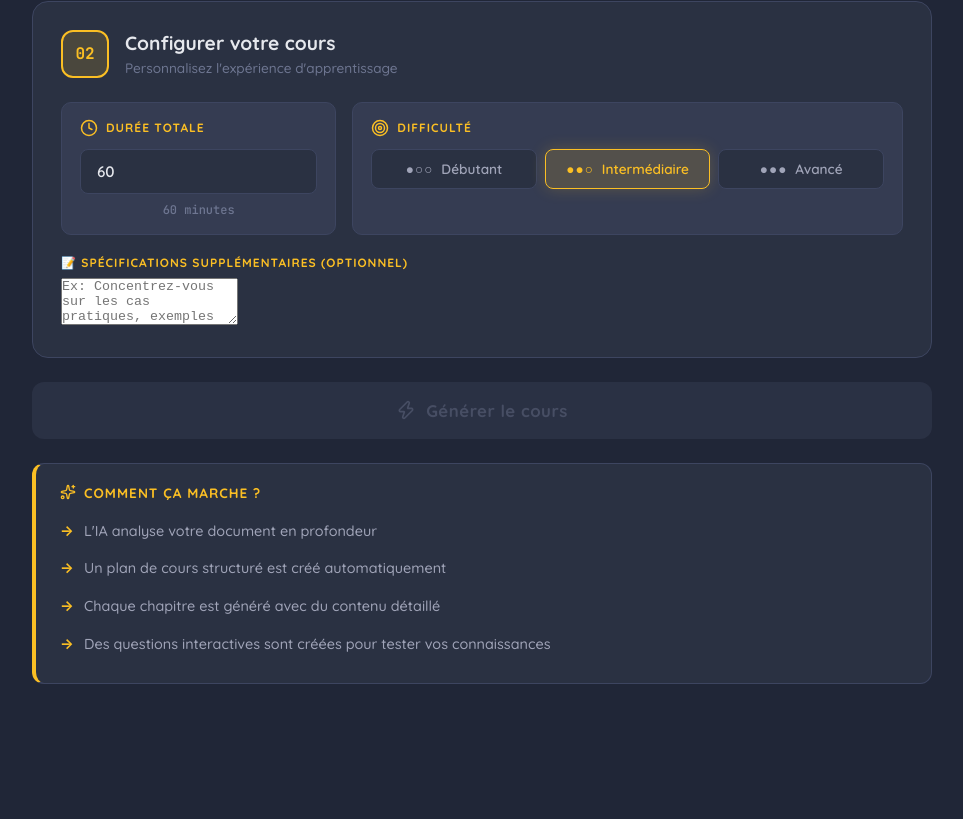
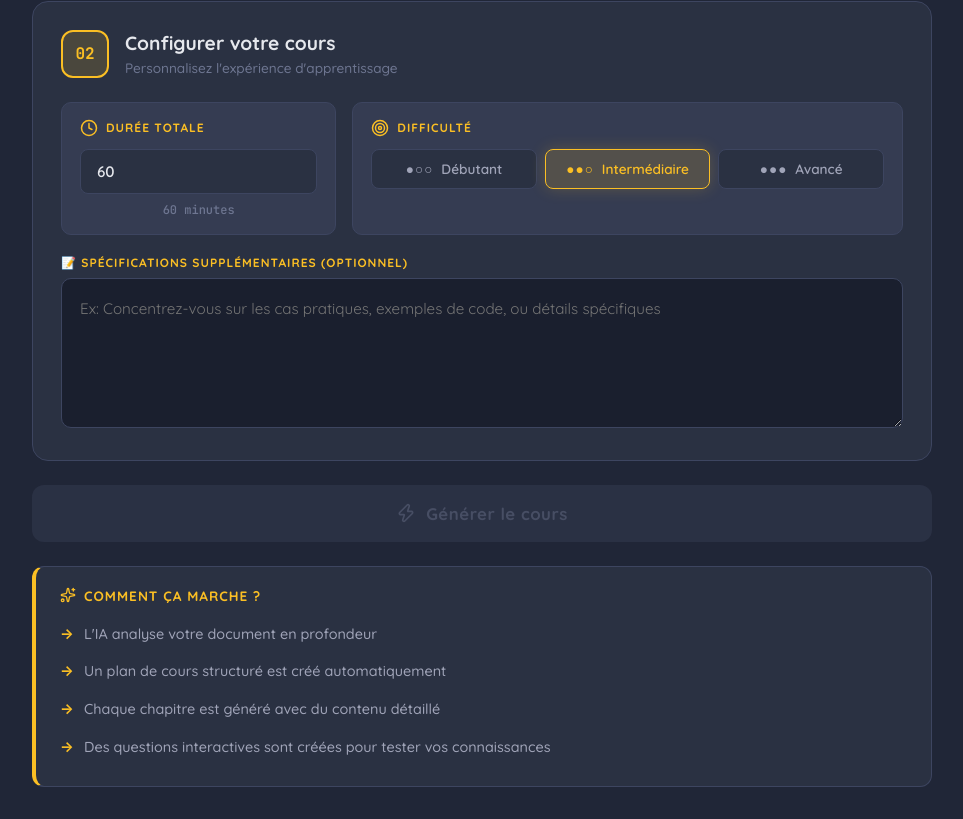
Before and after one commit to MontassarHM/forge, a React (Create React App) app: page /upload in a window 1280 px wide. Shown: the part 807-1626 px from the top of the page, without its empty margins (288-1251 px from the left). Before the commit the page ends 1523 px from the top, so only its background shows below. Built offline with nearby package versions, Linux system fonts and the light colour scheme.

Commit message:
Fix css for textarea

```diff
--- a/src/App.css
+++ b/src/App.css
@@ -1669,6 +1669,27 @@ body::before {
 }
 
 .short-answer-input:focus {
+  border-color: var(--accent);
+  box-shadow: 0 0 0 3px var(--accent-dim);
+}
+
+.textarea-input {
+  width: 100%;
+  min-height: 150px;
+  padding: 18px;
+  border-radius: 10px;
+  border: 1px solid var(--border);
+  background: var(--bg-darker);
+  color: var(--text-primary);
+  font-size: 0.95rem;
+  line-height: 1.6;
+  resize: vertical;
+  outline: none;
+  transition: 0.2s ease;
+  font-family: 'Quicksand', sans-serif;
+}
+
+.textarea-input:focus {
   border-color: var(--accent);
   box-shadow: 0 0 0 3px var(--accent-dim);
 }
--- a/src/components/UploadCourse.jsx
+++ b/src/components/UploadCourse.jsx
@@ -254,7 +254,7 @@ function UploadCourse() {
 
           <div className="form-group">
             <label>📝 Spécifications supplémentaires (optionnel)</label>
-            <textarea
+            <textarea className="textarea-input"
               placeholder="Ex: Concentrez-vous sur les cas pratiques, exemples de code, ou détails spécifiques"
               value={specification}
               onChange={e => setSpecification(e.target.value)}
```
